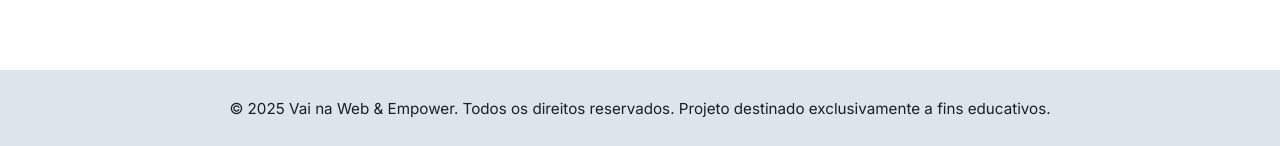
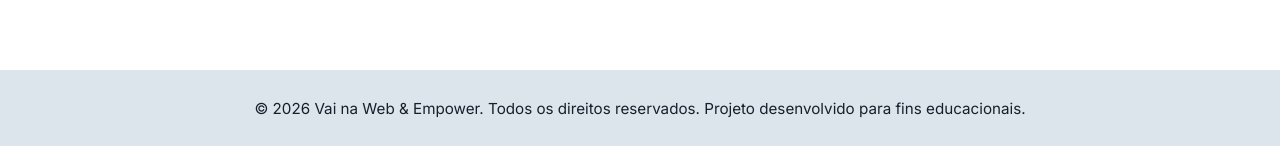
Before and after one commit to jessicatrindadeads/projeto-social-conectar, a React (Vite) app: page / in a window 1280 px wide. Shown: the part 797-943 px from the top of the page. Built offline with nearby package versions, Linux system fonts and the light colour scheme.

Commit message:
chore: torne o ano do rodapé dinâmico

```diff
--- a/src/components/footer/Footer.jsx
+++ b/src/components/footer/Footer.jsx
@@ -1,13 +1,12 @@
-import s from './footer.module.scss'
+import S from "./footer.module.scss";
 
-const Footer = () => {
+export default function Footer() {
   return (
-    <footer className={s.footer}>
-      <div >
-        © 2025 Vai na Web & Empower. Todos os direitos reservados. Projeto destinado exclusivamente a fins educativos.
-      </div>
+    <footer className={S.footer}>
+      <p>
+        © {new Date().getFullYear()} Vai na Web & Empower. Todos os direitos
+        reservados. Projeto desenvolvido para fins educacionais.
+      </p>
     </footer>
-  )
+  );
 }
-
-export default Footer
```
